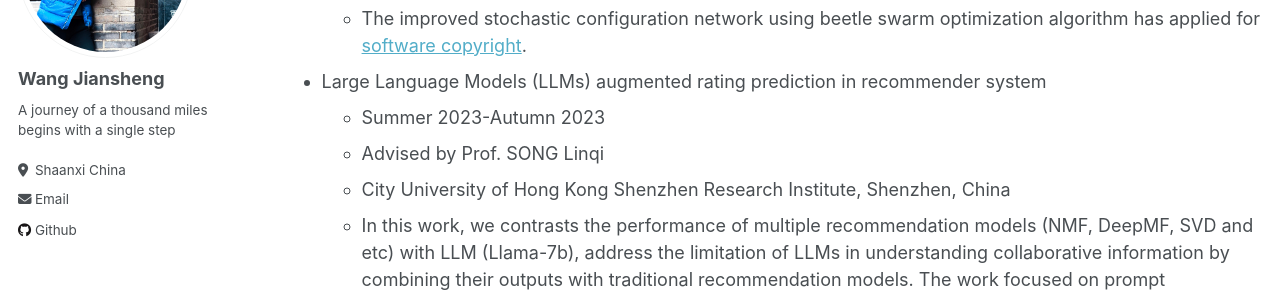
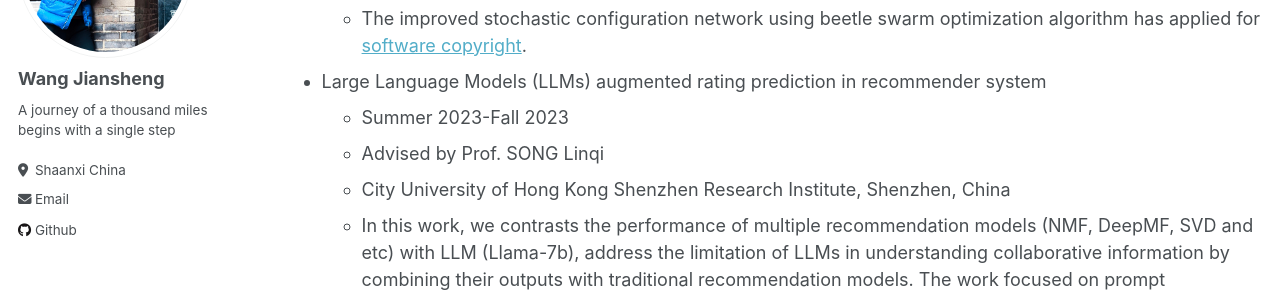
Before and after one commit to Servais-Ja/Jiansheng-Wang.github.io, a Jekyll site: the page built from _pages/cv.md, in a window 1280 px wide and 900 px high, scrolled down 871 px. Shown: the part 153-450 px from the top of the window. Built offline with Jekyll 4.4.1, drawn with Linux system fonts in a browser that asks for light colours.

Commit message:
Update cv.md

```diff
--- a/_pages/cv.md
+++ b/_pages/cv.md
@@ -36,7 +36,7 @@ Academic & research experiences
   * The improved stochastic configuration network using beetle swarm optimization algorithm has applied for [software copyright](https://servais-ja.github.io/Jiansheng-Wang.github.io/files/Software_copyright_BSO_SCN.pdf).
 
 * Large Language Models (LLMs) augmented rating prediction in recommender system
-  * Summer 2023-Autumn 2023
+  * Summer 2023-Fall 2023
   * Advised by Prof. SONG Linqi
   * City University of Hong Kong Shenzhen Research Institute, Shenzhen, China
   * In this work, we contrasts the performance of multiple recommendation models (NMF, DeepMF, SVD and etc) with LLM (Llama-7b), address the limitation of LLMs in understanding collaborative information by combining their outputs with traditional recommendation models. The work focused on prompt engineering. And through adding features generated by LLM, a llm augmented rating prediction in recommender system was proposed in our work.
```
